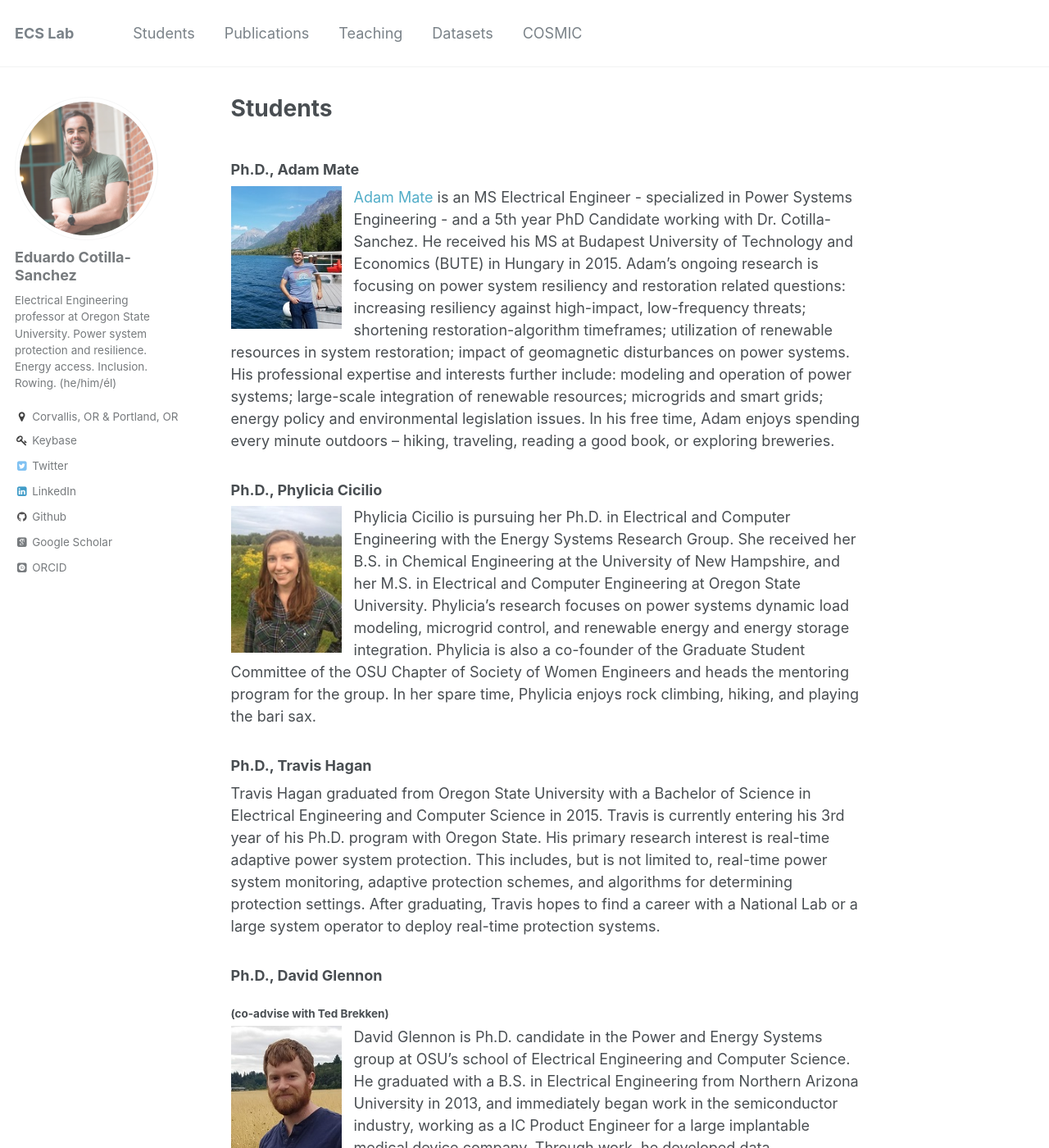
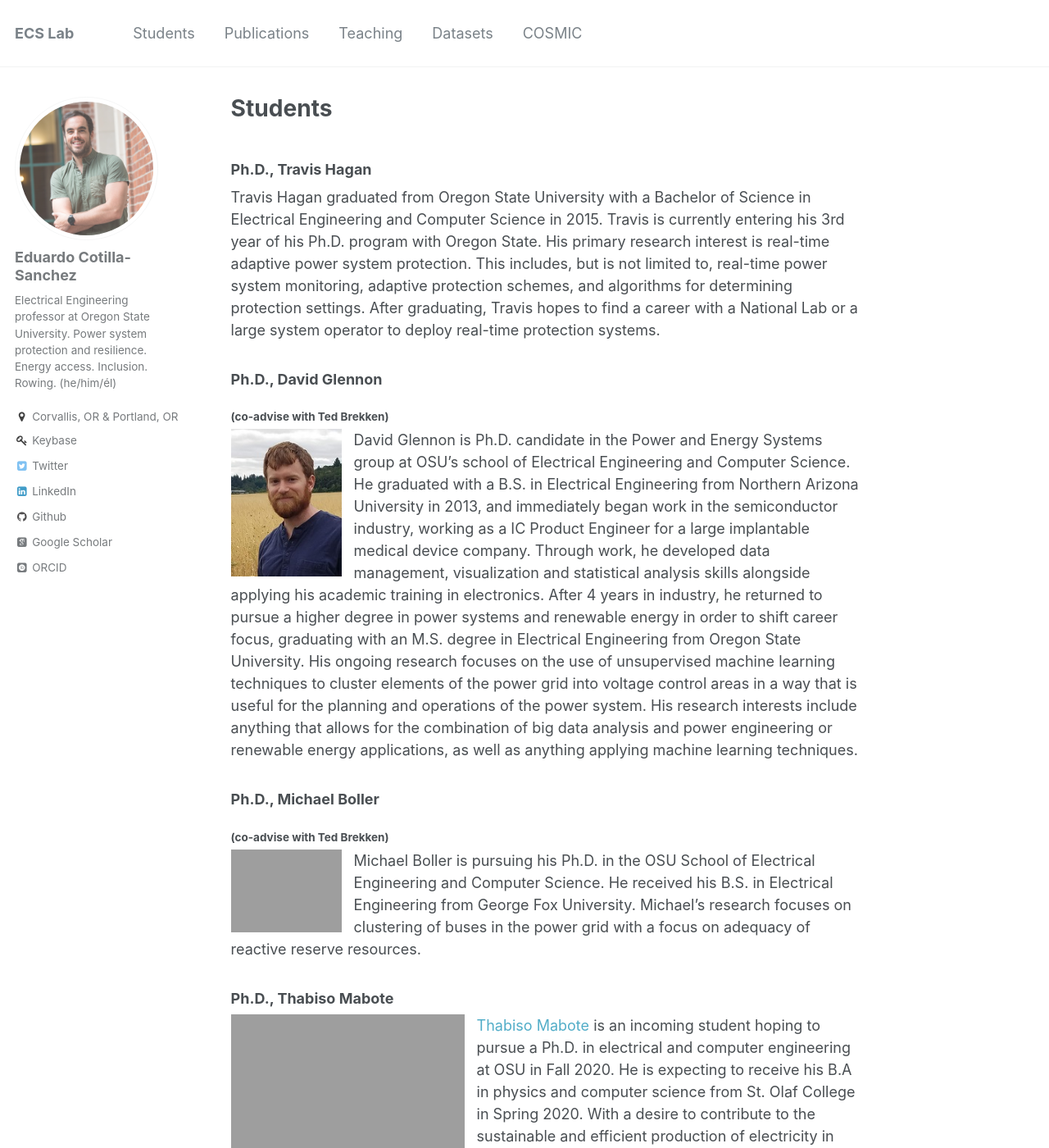
Before and after one commit to ecotillasanchez/ecotillasanchez.github.io, a Jekyll site: the page built from _pages/students.md, in a window 1280 px wide and 1400 px high. Shown: the whole window at 82% size. Built offline with Jekyll 4.4.1, drawn with Linux system fonts in a browser that asks for light colours; some web fonts are replaced; some of the changed text lies outside the part shown.

Commit message:
Updated students section and new paper.

```diff
--- a/_pages/students.md
+++ b/_pages/students.md
@@ -5,12 +5,6 @@ author_profile: true
 ---
 
 {% include base_path %}
-
-### Ph.D., Adam Mate
-<img align="left" src="https://ecotillasanchez.github.io/files/adam.jpeg" alt="Adam Mate" width="150" height="200" style="padding-right:15px"> [Adam Mate](https://linkedin.com/in/adammate) is an MS Electrical Engineer - specialized in Power Systems Engineering - and a 5th year PhD Candidate working with Dr. Cotilla-Sanchez. He received his MS at Budapest University of Technology and Economics (BUTE) in Hungary in 2015. Adam's ongoing research is focusing on power system resiliency and restoration related questions: increasing resiliency against high-impact, low-frequency threats; shortening restoration-algorithm timeframes; utilization of renewable resources in system restoration; impact of geomagnetic disturbances on power systems. His professional expertise and interests further include: modeling and operation of power systems; large-scale integration of renewable resources; microgrids and smart grids; energy policy and environmental legislation issues. In his free time, Adam enjoys spending every minute outdoors -- hiking, traveling, reading a good book, or exploring breweries.
-
-### Ph.D., Phylicia Cicilio
-<img align="left" src="https://ecotillasanchez.github.io/files/phylicia.jpeg" alt="Phylicia Cicilio" width="150" height="200" style="padding-right:15px"> Phylicia Cicilio is pursuing her Ph.D. in Electrical and Computer Engineering with the Energy Systems Research Group. She received her B.S. in Chemical Engineering at the University of New Hampshire, and her M.S. in Electrical and Computer Engineering at Oregon State University. Phylicia's research focuses on power systems dynamic load modeling, microgrid control, and renewable energy and energy storage integration. Phylicia is also a co-founder of the Graduate Student Committee of the OSU Chapter of Society of Women Engineers and heads the mentoring program for the group. In her spare time, Phylicia enjoys rock climbing, hiking, and playing the bari sax.
 
 ### Ph.D., Travis Hagan
 Travis Hagan graduated from Oregon State University with a Bachelor of Science in Electrical Engineering and Computer Science in 2015. Travis is currently entering his 3rd year of his Ph.D. program with Oregon State. His primary research interest is real-time adaptive power system protection. This includes, but is not limited to, real-time power system monitoring, adaptive protection schemes, and algorithms for determining protection settings. After graduating, Travis hopes to find a career with a National Lab or a large system operator to deploy real-time protection systems.
@@ -26,16 +20,12 @@ Travis Hagan graduated from Oregon State University with a Bachelor of Science i
 ### Ph.D., Thabiso Mabote
 <img align="left" src="https://ecotillasanchez.github.io/files/thabiso.jpg" alt="Thabiso Mabote" width="300" height="200" style="padding-right:15px"> [Thabiso Mabote](https://www.linkedin.com/in/thabiso-mabote-321013100/) is an incoming student hoping to pursue a Ph.D. in electrical and computer engineering at OSU in Fall 2020. He is expecting to receive his B.A in physics and computer science from St. Olaf College in Spring 2020. With a desire to contribute to the sustainable and efficient production of electricity in low income countries, Thabiso’s research interests include power systems, electronics and control systems. In his spare time, he likes playing soccer, watching soccer, and hanging out with friends.
 
-### M.S., Austin Lassetter
+### M.S./Ph.D., Austin Lassetter
 <img align="left" src="https://ecotillasanchez.github.io/files/austin.jpeg" alt="Austin Lassetter" width="150" height="200" style="padding-right:15px"> Austin Lassetter is a senior, expecting to graduate in 2019 with a B.S. in Electrical and Computer Engineering and in 2020 with a M.S. in Electrical and Computer Engineering. His interests lie in machine learning, signal processing, and power systems. Specifically, he is interested in improving upon or introducing machine learning algorithms to Smart Grid applications, to system losses of the grid and better integrate energy storage control. In his spare time, Austin enjoys running, biking, board games, video games, hiking, and watching sports.
 
-### Undergraduate Researcher, Yenifer Ramirez
-<img align="left" src="https://ecotillasanchez.github.io/files/yenifer.jpeg" alt="Yenifer Ramirez" width="150" height="200" style="padding-right:15px"> Yenifer Ramirez is a senior that is expected to graduate in Fall 2019 with a B.S. in Electrical and Computer Engineering and a minor in Computer Science. She is a first-generation student who hopes to use engineering to better her community. She hopes to expand her knowledge in electrical engineering by working with power systems. On her free time she enjoys hanging with friends and exploring new places.
-
-### Undergraduate Researcher, Marissa Kwon
-<img align="left" src="https://ecotillasanchez.github.io/files/marissa.jpeg" alt="Marissa Kwon" width="150" height="200" style="padding-right:15px"> [Marissa Kwon](https://www.linkedin.com/in/marissa-kwon-7a5731131) is a rising junior at Oregon State University expecting to graduate in 2020 with a B.S. in Electrical and Computer Engineering and a minor in Computer Science. Her interests lie in engineering applications to conservation, and hopes to increase the breadth of her undergrad experience by working with Power Systems. On her free time, Marissa enjoys cooking and outdoor activities. She spent this past summer hiking the ridges of West Oahu (HI) and improving the remote real-time agricultural sensors for the USGS to support native plant restoration in her home state.
-
 ## Graduated Students
+* Phylicia Cicilio, Ph.D.
+* Adam Mate, Ph.D.
 * Ben McCamish, Ph.D.
 * Brandon Johnson, Ph.D.
 * Chen Huo, Ph.D.
```
Also changed, not shown: _publications/2021-01-27.md (added, +14 -0 lines), 1 other file.
